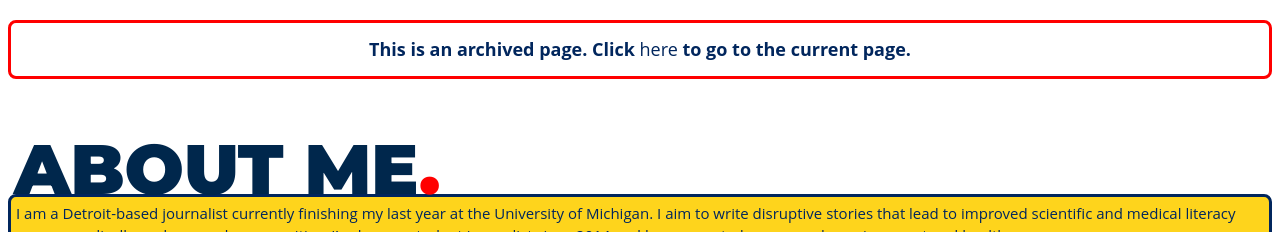
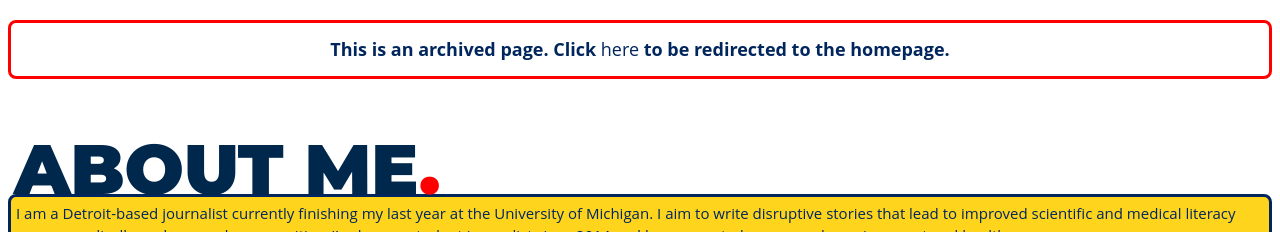
Before and after one commit to MichalRuprecht/michalruprecht.github.io, a Jekyll site: the page built from pages/undergrad/journalism.html, in a window 1280 px wide. Shown: the top 232 px of the page. Built offline with Jekyll 4.4.1, drawn with Linux system fonts in a browser that asks for light colours.

Commit message:
Update undergrad.html

```diff
--- a/_layouts/undergrad.html
+++ b/_layouts/undergrad.html
@@ -27,7 +27,7 @@
 			<div class="container">
 				<div class="archive">
 					<h3><center><big>
-						This is an archived page. Click <a href="http://michalruprecht.com/">here</a> to go to the current page.
+						This is an archived page. Click <a href="http://michalruprecht.com/">here</a> to be redirected to the homepage.
 					</big></center></h3>
 				</div>
 			{{ content }}
```
